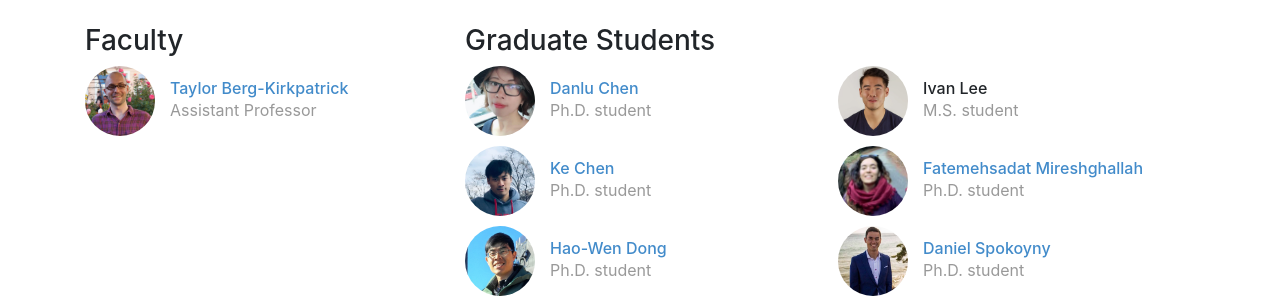
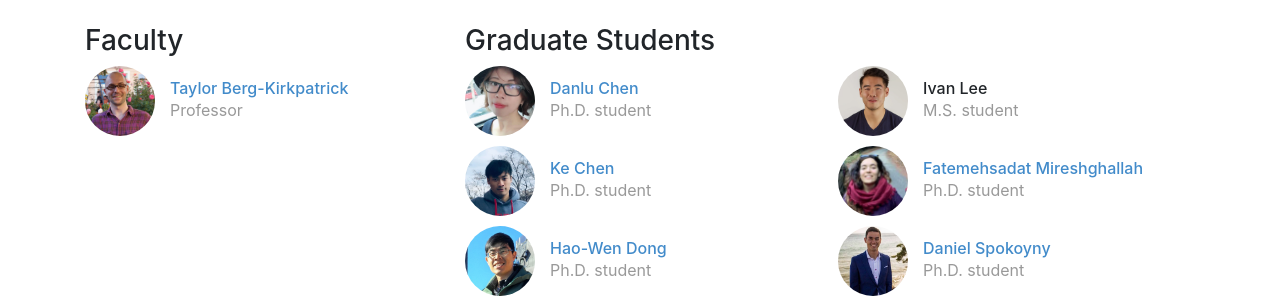
Before and after one commit to icebergnlp/icebergnlp.github.io, a Jekyll site: the page built from people.html, in a window 1280 px wide. Shown: the part 161-459 px from the top of the page. Built offline with Jekyll 4.4.1, drawn with Linux system fonts in a browser that asks for light colours.

Commit message:
Update people info

```diff
--- a/_data/people.yml
+++ b/_data/people.yml
@@ -6,7 +6,7 @@ tberg:
     webpage: "https://cseweb.ucsd.edu/~tberg/"
     role: faculty
     image: /img/people/tberg.jpg
-    bio: "Assistant Professor"
+    bio: "Professor"
 
 # Grads
 # Alphabetical order
```
